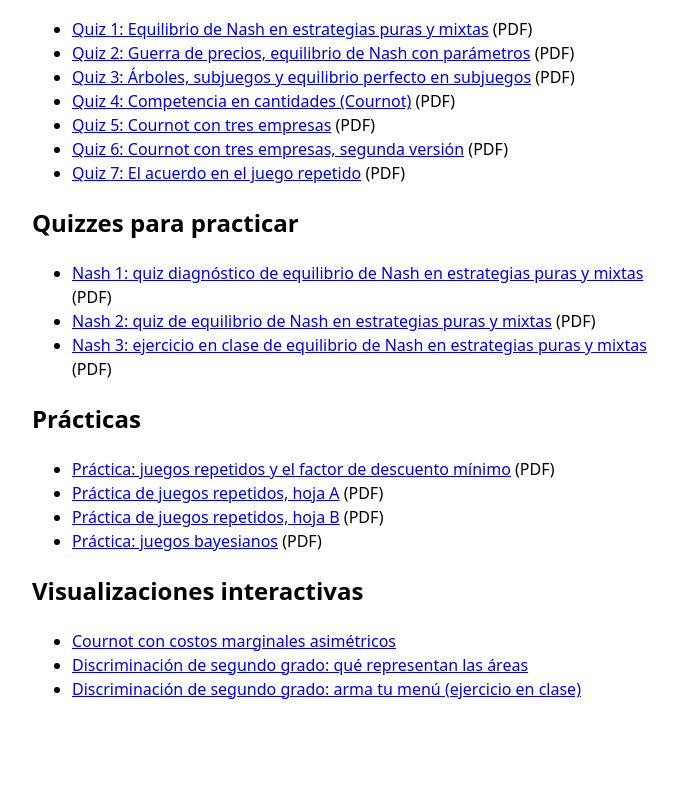
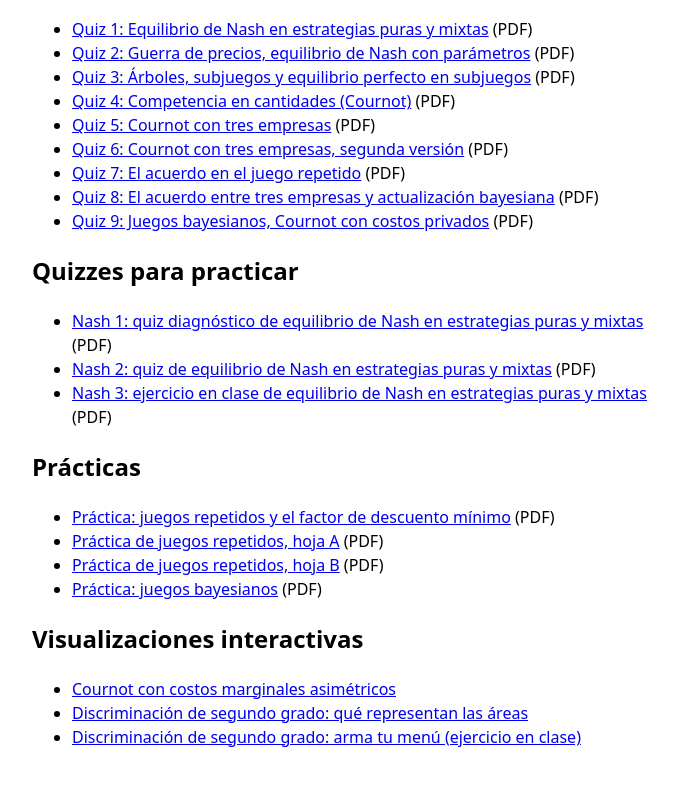
Before and after one commit to diegoacanales/ec2005b-visualizaciones, a plain HTML site: page index.html in a window 1280 px wide. Shown: the part 156-942 px from the top of the page, without its empty margins (288-966 px from the left). Before the commit the page ends 905 px from the top, so only its background shows below. Drawn offline with Linux system fonts and the light colour scheme.

Commit message:
Quizzes aplicados 8 y 9: acuerdo con actualización bayesiana y Cournot con costos privados
Co-Authored-By: Claude Fable 5.2 <noreply@anthropic.com>
Claude-Session: https://claude.ai/code/session_01G5hFjRxBbbmSVxvBtV9uag

```diff
--- a/index.html
+++ b/index.html
@@ -17,6 +17,8 @@
 <li><a href="quizzes/aplicados/Quiz5_TresEmpresas.pdf">Quiz 5: Cournot con tres empresas</a> (PDF)</li>
 <li><a href="quizzes/aplicados/Quiz6_TresEmpresas_b.pdf">Quiz 6: Cournot con tres empresas, segunda versión</a> (PDF)</li>
 <li><a href="quizzes/aplicados/Quiz7_Acuerdo.pdf">Quiz 7: El acuerdo en el juego repetido</a> (PDF)</li>
+<li><a href="quizzes/aplicados/Quiz8_AcuerdoBayes.pdf">Quiz 8: El acuerdo entre tres empresas y actualización bayesiana</a> (PDF)</li>
+<li><a href="quizzes/aplicados/Quiz9_CournotCostosPrivados.pdf">Quiz 9: Juegos bayesianos, Cournot con costos privados</a> (PDF)</li>
 </ul>
 <h2>Quizzes para practicar</h2>
 <ul>
```
Also changed, not shown: 2 other files.
